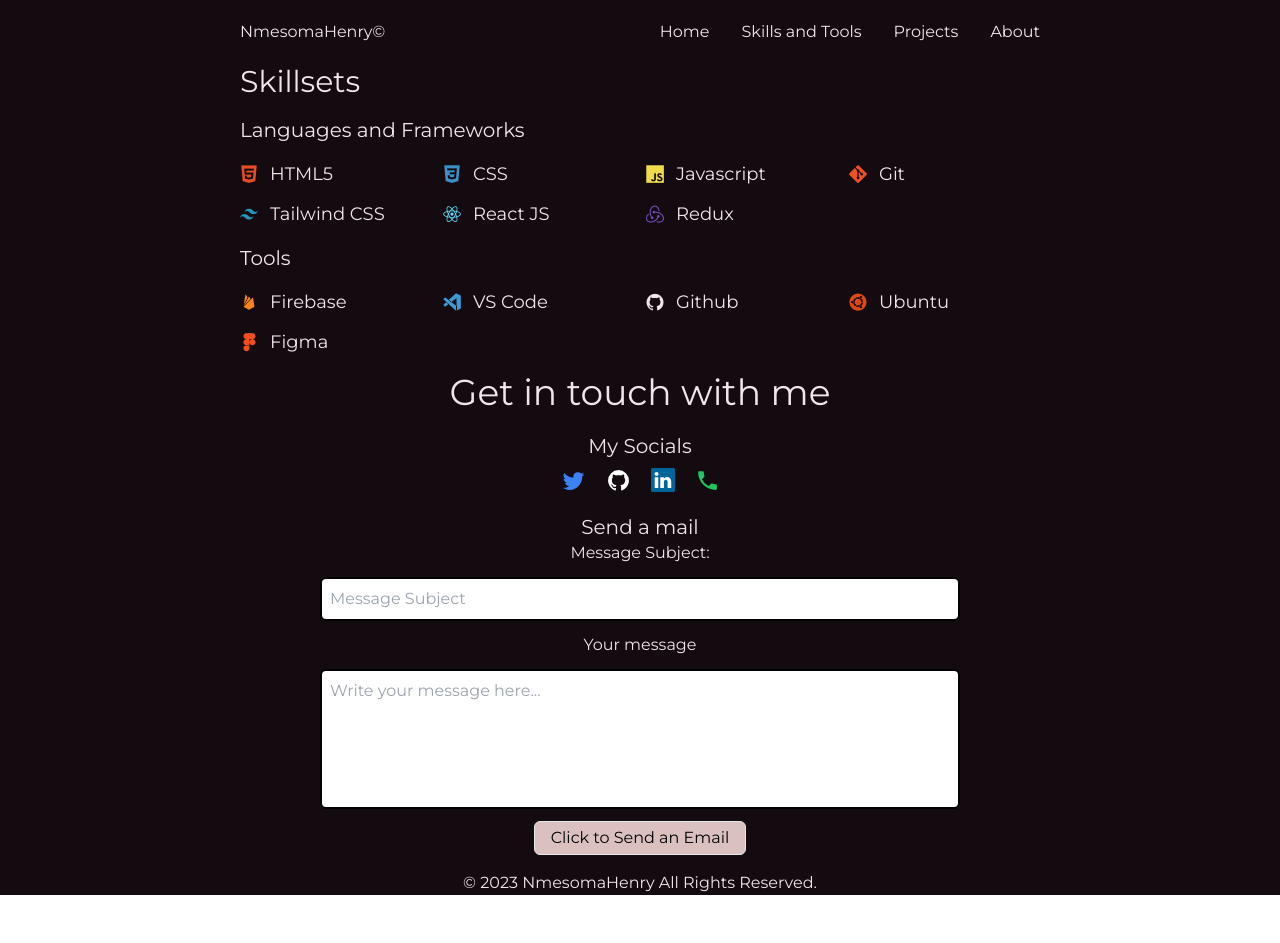
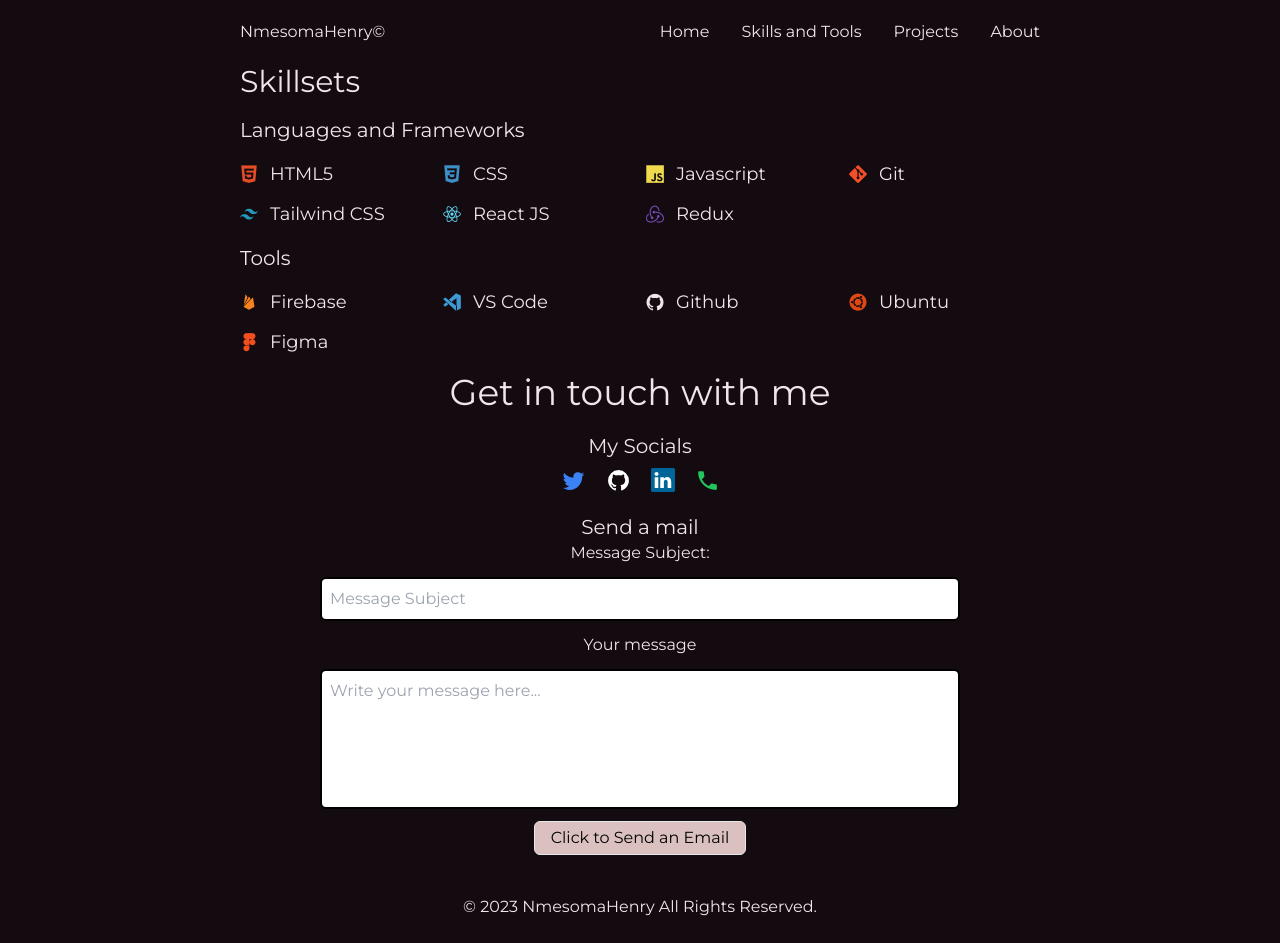
Before and after one commit to IamHenryOkeke/Portfolio-Website, a React (Vite) app: page / in a window 1280 px wide. Before the commit the page ends 895 px from the top, so only its background shows below. Built offline with nearby package versions, Linux system fonts and the light colour scheme.

Commit message:
ui fixes

```diff
--- a/src/components/Footer/Footer.jsx
+++ b/src/components/Footer/Footer.jsx
@@ -1,6 +1,6 @@
 const Footer = () => {
   return (
-    <div className="text-center text-sm md:text-base">
+    <div className="text-center text-sm md:text-base py-6">
       © 2023 NmesomaHenry All Rights Reserved.
     </div>
   )
```
